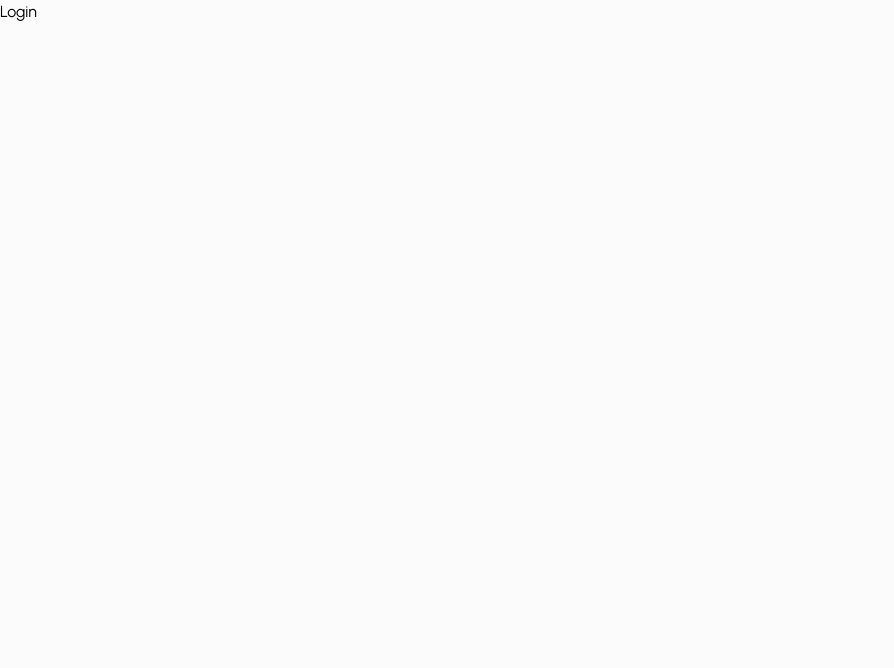
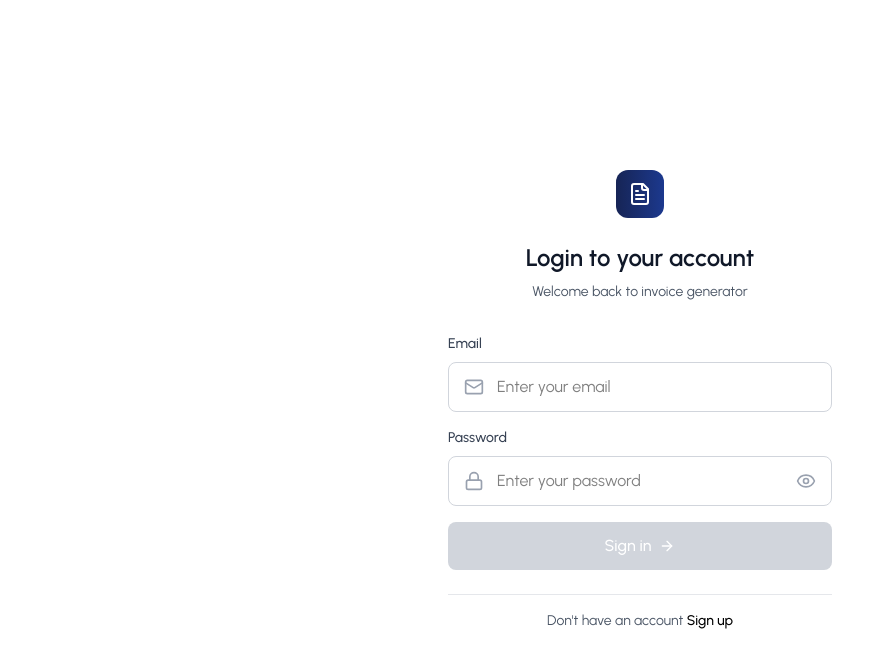
Before and after one commit to Yash912002/invoice_generator, a React (Vite) app in the folder frontend/invoice-generator/: page /login in a window 1280 px wide. Shown: the top 668 px of the page, without its empty margins (0-894 px from the left). Built offline with nearby package versions, Linux system fonts and the light colour scheme.

Commit message:
feat: Implement Login component

```diff
--- a/frontend/invoice-generator/src/pages/Auth/Login.tsx
+++ b/frontend/invoice-generator/src/pages/Auth/Login.tsx
@@ -1,7 +1,312 @@
+import {
+  EyeIcon,
+  EyeOffIcon,
+  Loader2Icon,
+  MailIcon,
+  LockIcon,
+  FileTextIcon,
+  ArrowRightIcon
+} from "lucide-react";
+import axiosInstance from "../../utils/axiosInstance";
+import { API_PATHS } from "../../utils/apiPath";
+import { useAuth } from "../../hooks/useAuth";
+import { useNavigate } from "react-router-dom";
+import { useState } from "react";
+import { validateEmail, validatePassword } from "../../utils/helper";
+
 const Login = () => {
+  const { login } = useAuth();
+
+  const navigate = useNavigate();
+
+  const [formData, setFormData] = useState({
+    email: "",
+    password: ""
+  });
+
+  const [showPassword, setShowPassword] = useState(false);
+  const [isLoading, setIsLoading] = useState(false);
+  const [error, setError] = useState("");
+  const [success, setSuccess] = useState("");
+  const [fieldErrors, setFieldErrors] = useState({
+    email: "",
+    password: "",
+  });
+
+  type FieldName = "email" | "password"
+
+  const [touched, setTouched] = useState<Record<FieldName, boolean>>({
+    email: false,
+    password: false,
+  });
+
+  const handleInputChange = (e: React.ChangeEvent<HTMLInputElement>) => {
+    const { name, value } = e.target;
+    setFormData((prev) => ({
+      ...prev,
+      [name]: value
+    }));
+
+    if (touched[name as FieldName]) {
+      const newFieldErrors = { ...fieldErrors };
+
+      if (name === "email") {
+        newFieldErrors.email = validateEmail(value);
+      } else if (name === "password") {
+        newFieldErrors.password = validatePassword(value);
+      }
+      setFieldErrors(newFieldErrors);
+    }
+
+    if (error) setError("");
+  };
+
+  const handleBlur = (e: React.ChangeEvent<HTMLInputElement>) => {
+    const { name } = e.target;
+
+    setTouched((prev) => ({
+      ...prev,
+      [name]: true
+    }));
+
+    // Validate on blur
+    const newFieldErrors = { ...fieldErrors };
+
+    if (name === "email") {
+      newFieldErrors.email = validateEmail(formData.email);
+    } else if (name === "password") {
+      newFieldErrors.password = validatePassword(formData.password);
+    }
+
+    setFieldErrors(newFieldErrors);
+  };
+
+  const isFormValid = () => {
+    // Validate email and passwords
+    const emailError = validateEmail(formData.email);
+    const passwordError = validatePassword(formData.password);
+
+    // Store the boolean values
+    const hasNoErrors = !emailError && !passwordError;
+
+    // To convert the string value into boolean value
+    const hasAllFields = !!formData.email && !!formData.password;
+
+    return hasNoErrors && hasAllFields;
+  };
+
+  const handleSubmit = async () => {
+    // Validate all fields before submission
+    const emailError = validateEmail(formData.email);
+    const passwordError = validatePassword(formData.password);
+
+    // If either field contains the error, set the error and return
+    if (emailError || passwordError) {
+      setFieldErrors({
+        email: emailError,
+        password: passwordError
+      });
+
+      setTouched({
+        email: true,
+        password: true,
+      });
+
+      return;
+    }
+
+    setIsLoading(true);
+    setError("");
+    setSuccess("");
+
+    try {
+      const response = await axiosInstance.post(API_PATHS.AUTH.LOGIN, formData);
+
+      if (response.status === 200) {
+        const { token } = response.data;
+
+        if (token) {
+          setSuccess("Login successful");
+
+          login(response.data, token);
+
+          // Redirect based on role
+          setTimeout(() => {
+            window.location.href = "/dashboard";
+          }, 2000);
+        } else {
+          setError(response.data.message || "Invalid credentials");
+        }
+      }
+    } catch (error: any) {
+      if (error.response && error.response.data && error.response.data.message) {
+        setError(error.response.data.message);
+      } else {
+        setError("An error occured during login.");
+      }
+    } finally {
+      setIsLoading(false);
+    }
+  };
+
   return (
-    <div>Login</div>
+    <div className="min-h-screen bg-white flex items-center justify-center px-4">
+      <div className="w-full max-w-sm">
+
+        {/* Header */}
+        <div className="text-center mb-8">
+          <div className="w-12 h-12 bg-gradient-to-r from-blue-950 to-blue-900 rounded-xl mx-auto mb-6 flex items-center justify-center">
+            <FileTextIcon className="w-6 h-6 text-white" />
+          </div>
+
+          <h1 className="text-2xl font-semibold text-gray-900 mb-2">
+            Login to your account
+          </h1>
+
+          <p className="text-gray-600 text-sm">
+            Welcome back to invoice generator
+          </p>
+        </div>
+
+        {/* Form */}
+        <div className="space-y-4">
+          {/* email */}
+          <div>
+            <label className="block text-sm font-medium mb-2 text-gray-700">
+              Email
+            </label>
+
+            <div className="relative">
+              <MailIcon
+                className="absolute left-4 top-1/2 transform -translate-y-1/2 text-gray-400 w-5 h-5"
+              />
+              <input
+                name="email"
+                type="email"
+                required
+                value={formData.email}
+                onChange={handleInputChange}
+                onBlur={handleBlur}
+                className={
+                  `w-full pl-12 pr-4 py-3 border rounded-lg
+                  ${fieldErrors.email && touched.email ?
+                    "border-red-300 focus:ring-red-500" :
+                    "border-gray-300 focus:ring-black"
+                  }`}
+                placeholder="Enter your email"
+              />
+            </div>
+
+            {fieldErrors.email && touched.email && (
+              <p className="mt-1 text-sm text-red-600">
+                {fieldErrors.email}
+              </p>
+            )}
+          </div>
+
+
+          {/* Password */}
+          <div>
+            <label className="block text-sm font-medium mb-2 text-gray-700">
+              Password
+            </label>
+
+            <div className="relative">
+              <LockIcon className="absolute left-4 top-1/2 transform -translate-y-1/2 text-gray-400 w-5 h-5" />
+              <input
+                name="password"
+                type={showPassword ? "text" : "password"}
+                required
+                value={formData.password}
+                onChange={handleInputChange}
+                onBlur={handleBlur}
+                className={
+                  `w-full pl-12 pr-12 py-3 border rounded-lg
+                  ${fieldErrors.password && touched.password ?
+                    "border-red-300 focus:ring-red-500" :
+                    "border-gray-300 focus:ring-black"
+                  }`}
+                placeholder="Enter your password"
+              />
+
+              <button
+                type="button"
+                onClick={() => setShowPassword(!showPassword)}
+                className="absolute right-4 top-1/2 transform -translate-y-1/2 text-gray-400 hover:text-gray-600 transition-colors"
+              >
+                {showPassword ? (
+                  <EyeOffIcon className="w-5 h-5" />
+                ) : (
+                  <EyeIcon className="w-5 h-5" />
+                )}
+              </button>
+            </div>
+
+            {fieldErrors.password && touched.password && (
+              <p className="mt-1 text-sm text-red-600">
+                {fieldErrors.password}
+              </p>
+            )}
+          </div>
+
+          {/* Error/success messages */}
+          {error && (
+            <div className="p-3 bg-red-50 border-red-200 rounded-lg">
+              <p className="text-red-600 text-sm">
+                {error}
+              </p>
+            </div>
+          )}
+
+          {success && (
+            <div className="p-3 bg-green-50 border-green-200 rounded-lg">
+              <p className="text-green-600 text-sm">
+                {success}
+              </p>
+            </div>
+          )}
+
+          {/* Sign-in button */}
+          <button
+            onClick={handleSubmit}
+            disabled={isLoading || !isFormValid()}
+            className={
+              `w-full text-white py-3 px-4 rounded-lg font-medium flex items-center justify-center
+              ${isLoading || !isFormValid()
+                ? "bg-gray-300 cursor-not-allowed text-gray-500"
+                : "bg-gradient-to-r from-blue-950 to-blue-900 hover:opacity-90 cursor-pointer"
+              }`
+            }
+          >
+            {isLoading ? (
+              <>
+                <Loader2Icon className="w-4 h-4 mr-2 animate-spin" />
+                Signing in
+              </>
+            ) : (
+              <>
+                Sign in
+                <ArrowRightIcon className="w-4 h-4 ml-2 " />
+              </>
+            )}
+          </button>
+        </div>
+
+        {/* Footer */}
+        <div className="mt-6 pt-4 border-t border-gray-200 text-center">
+          <p className="text-sm text-gray-600">
+            Don't have an account {" "}
+            <button
+              className="text-black font-medium hover:underline"
+              onClick={() => navigate("/signup")}
+            >
+              Sign up
+            </button>
+          </p>
+        </div>
+      </div>
+    </div>
   )
 }
 
-export default Login
+export default Login;
```
